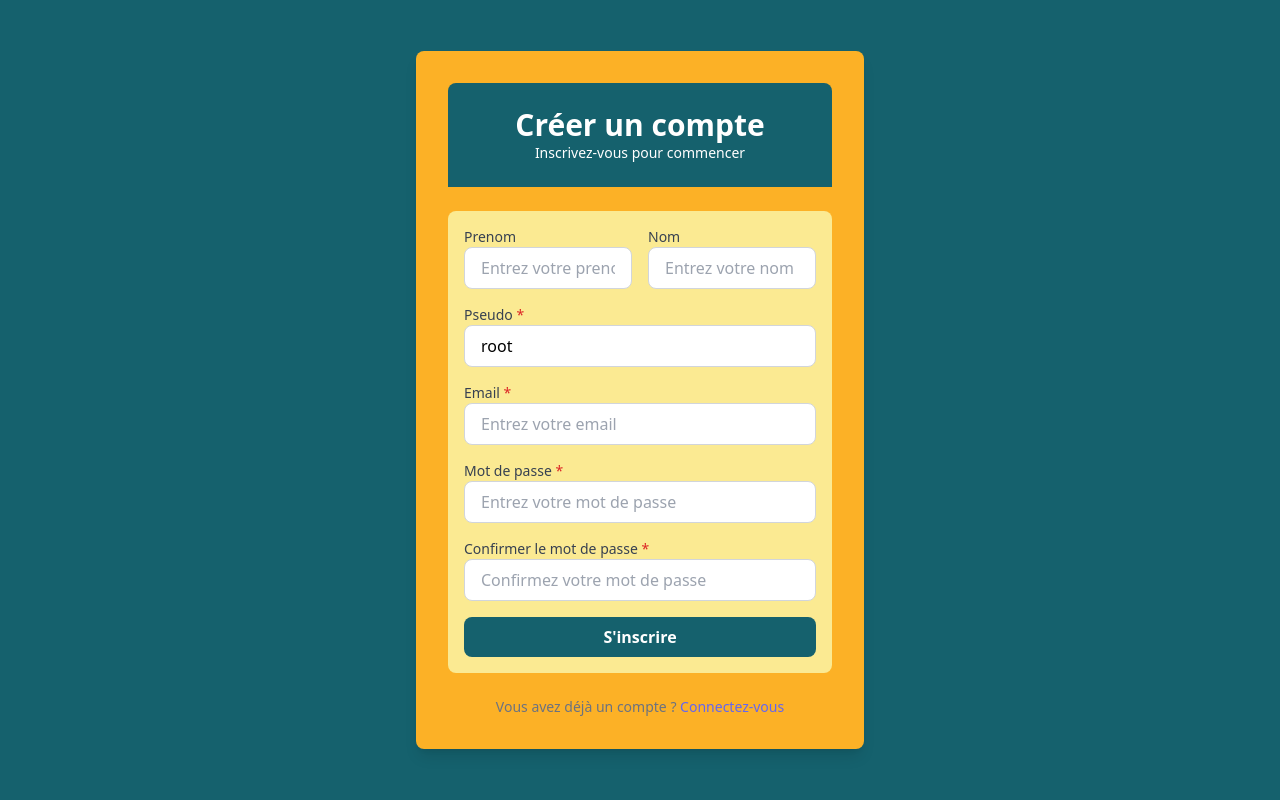
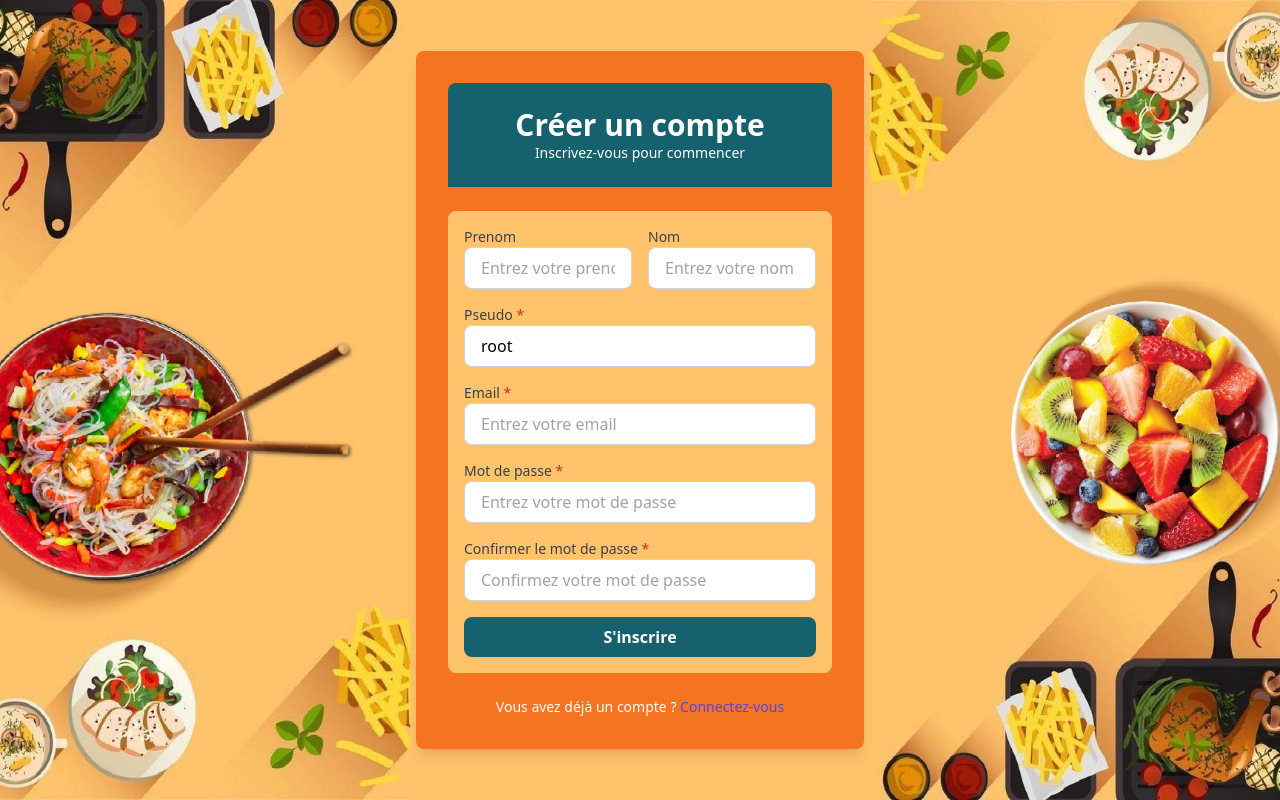
Before and after one commit to bendy2509/cafeteria_chcl, a PHP site: page /cafeteria/register.php in a window 1280 px wide. Run offline with PHP 8.4, Linux system fonts and the light colour scheme.

Commit message:
mise a jour de background

```diff
--- a/assets/css/styles.css
+++ b/assets/css/styles.css
@@ -843,9 +843,19 @@ video {
   background-color: rgb(202 98 7 / var(--tw-bg-opacity, 1));
 }
 
+.bg-\[\#F57422\] {
+  --tw-bg-opacity: 1;
+  background-color: rgb(245 116 34 / var(--tw-bg-opacity, 1));
+}
+
 .bg-\[\#FBEA92\] {
   --tw-bg-opacity: 1;
   background-color: rgb(251 234 146 / var(--tw-bg-opacity, 1));
+}
+
+.bg-\[\#FFC36B\] {
+  --tw-bg-opacity: 1;
+  background-color: rgb(255 195 107 / var(--tw-bg-opacity, 1));
 }
 
 .bg-\[\#fcb126\] {
@@ -923,8 +933,16 @@ video {
   background-color: rgb(255 255 255 / var(--tw-bg-opacity, 1));
 }
 
+.bg-\[\] {
+  background-color: ;
+}
+
 .bg-opacity-50 {
   --tw-bg-opacity: 0.5;
+}
+
+.bg-\[url\(\'\.\.\/images\/background\.jpg\'\)\] {
+  background-image: url('../images/background.jpg');
 }
 
 .bg-gradient-to-br {
@@ -991,6 +1009,18 @@ video {
 
 .to-orange-600 {
   --tw-gradient-to: #ea580c var(--tw-gradient-to-position);
+}
+
+.bg-cover {
+  background-size: cover;
+}
+
+.bg-center {
+  background-position: center;
+}
+
+.bg-no-repeat {
+  background-repeat: no-repeat;
 }
 
 .p-2 {
@@ -1119,6 +1149,11 @@ video {
   letter-spacing: 0.025em;
 }
 
+.text-\[\#15616D\] {
+  --tw-text-opacity: 1;
+  color: rgb(21 97 109 / var(--tw-text-opacity, 1));
+}
+
 .text-blue-300 {
   --tw-text-opacity: 1;
   color: rgb(147 197 253 / var(--tw-text-opacity, 1));
@@ -1202,6 +1237,16 @@ video {
 .text-white {
   --tw-text-opacity: 1;
   color: rgb(255 255 255 / var(--tw-text-opacity, 1));
+}
+
+.text-blue-600 {
+  --tw-text-opacity: 1;
+  color: rgb(37 99 235 / var(--tw-text-opacity, 1));
+}
+
+.text-indigo-600 {
+  --tw-text-opacity: 1;
+  color: rgb(79 70 229 / var(--tw-text-opacity, 1));
 }
 
 .underline {
--- a/includes/config.php
+++ b/includes/config.php
@@ -2,7 +2,7 @@
 $host = 'localhost';
 $dbname = 'cafeteria_chcl';
 $username = 'root';
-$password = 'Servilus_2509';
+$password = '';
 
 try {
     $pdo = new PDO("mysql:host=$host;dbname=$dbname;charset=utf8", $username, $password);
--- a/register.php
+++ b/register.php
@@ -86,8 +86,8 @@ if ($_SERVER['REQUEST_METHOD'] === 'POST') {
     <link rel="stylesheet" href="./assets/css/styles.css">
 </head>
 
-<body class="flex items-center justify-center min-h-screen bg-[#15616D]">
-    <div class="bg-[#fcb126] shadow-lg rounded-lg w-full max-w-md p-8">
+<body class="flex items-center justify-center min-h-screen bg-[url('../images/background.jpg')] bg-cover bg-center bg-no-repeat">
+    <div class="bg-[#F57422] shadow-lg rounded-lg w-full max-w-md p-8">
         <div class="bg-[#15616D] text-white text-center p-6 rounded-t-lg">
             <h1 class="text-3xl font-bold">Créer un compte</h1>
             <p class="text-sm">Inscrivez-vous pour commencer</p>
@@ -104,7 +104,7 @@ if ($_SERVER['REQUEST_METHOD'] === 'POST') {
         <?php endif; ?>
 
         <!-- Formulaire -->
-        <form action="register.php" method="POST" class="mt-6 space-y-4 bg-[#FBEA92] p-4 rounded-lg">
+        <form action="register.php" method="POST" class="mt-6 space-y-4 bg-[#FFC36B] p-4 rounded-lg">
             <div class="flex gap-4 w-full">
                 <!-- Ajouter un champ pour le prenom -->
                 <div>
@@ -156,8 +156,8 @@ if ($_SERVER['REQUEST_METHOD'] === 'POST') {
         </form>
 
         <div class="text-center mt-6">
-            <p class="text-sm text-gray-500">Vous avez déjà un compte ? <a href="login.php"
-                    class="text-indigo-500 hover:underline">Connectez-vous</a></p>
+            <p class="text-sm text-white">Vous avez déjà un compte ? <a href="login.php"
+                    class="text-indigo-600 hover:underline">Connectez-vous</a></p>
         </div>
     </div>
 </body>
```
Also changed, not shown: login.php (+4 -4 lines), assets/images/background.jfif (added), assets/images/background.jpg (added), assets/images/background.png (added).
